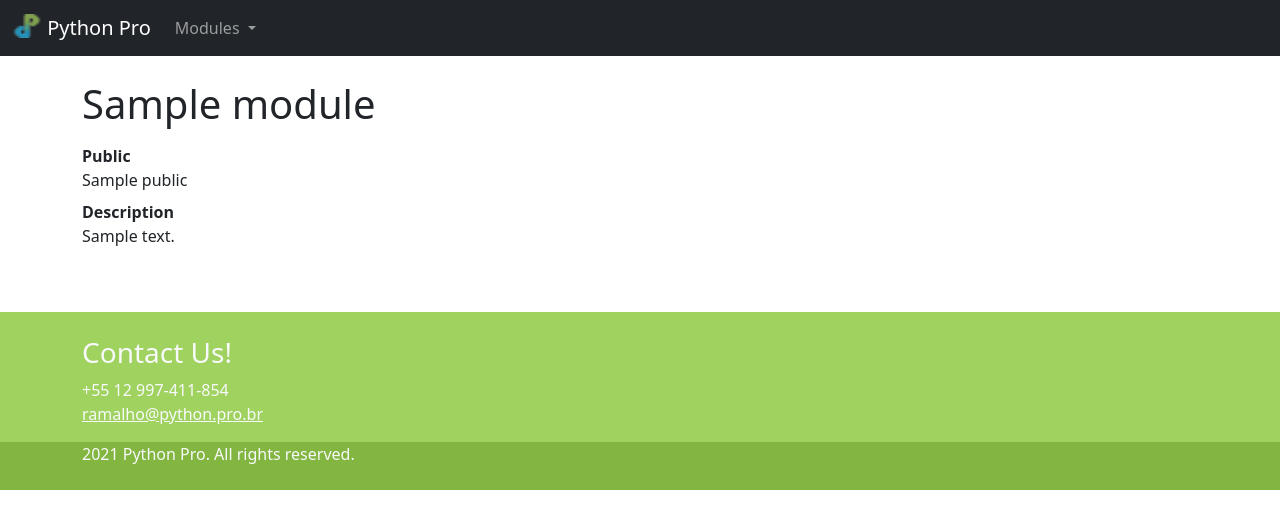
After one commit to JoaoZati/django_devpro, a Django app: template modules/templates/modules/module_details.html in a window 1280 px wide. The commit adds this page. Shown: the top 529 px of the page. Run offline with Django 3.2, Linux system fonts and the light colour scheme; the template is opened without the code that fills it: most values are stand-ins (such as "Sample title", 1, 10 or a date in 2020); some libraries are stand-ins or nearby versions.

Commit message:
Part 9: Add links and html files to modules; *Still miss testings; - navbar.html: add method get_absolute_url (models give the model slug); - main/urls.py: include modules path; - modules/urls.py: create url path for views details; - views.py: create function details that return module/module_details.html with context from facade.py; - facade.py: add function find_modules that return Module slug from slug; - module_details.html: Create web page with module title, public and description;

```diff
--- a/base/templates/base/navbar.html
+++ b/base/templates/base/navbar.html
@@ -16,7 +16,7 @@
                     </a>
                     <ul class="dropdown-menu dropdown-menu-dark" aria-labelledby="navbarDarkDropdownMenuLink">
                         {% for module in MODULES %}
-                        <li><a class="dropdown-item" href="#">{{ module.title }}</a></li>
+                        <li><a class="dropdown-item" href="{{ module.get_absolute_url }}">{{ module.title }}</a></li>
                         {% endfor %}
                     </ul>
                 </li>
--- a/main/urls.py
+++ b/main/urls.py
@@ -20,7 +20,8 @@ from main import settings
 urlpatterns = [
     path('admin/', admin.site.urls),
     path('', include('base.urls')),
-    path('demonstration/', include('demonstration.urls'))
+    path('demonstration/', include('demonstration.urls')),
+    path('modules/', include('modules.urls')),
 ]
 
 if settings.DEBUG:
--- a/modules/facade.py
+++ b/modules/facade.py
@@ -10,3 +10,7 @@ def list_modules_ordered() -> List[Module]:
     """
 
     return list(Module.objects.order_by('order').all())
+
+
+def find_module(slug):
+    return Module.objects.get(slug=slug)
--- /dev/null
+++ b/modules/templates/modules/module_details.html
@@ -0,0 +1,18 @@
+{% extends 'base/base.html' %}
+{% load static %}
+{% block title %}{{module.title}}{% endblock title %}
+{% block content %}
+    <div class="container">
+        <div class="row">
+            <div class="col-md-12">
+                <h1 class="mt-4 mb-3">{{ module.title}}</h1>
+                <dl>
+                    <dt>Public</dt>
+                    <dd>{{ module.public }}</dd>
+                    <dt>Description</dt>
+                    <dd>{{ module.description }}</dd>
+                </dl>
+            </div>
+        </div>
+    </div>
+{% endblock content %}
```
Also changed, not shown: modules/tests/test_dropdown_modules.py (+3 -3 lines), modules/urls.py (added, +8 -0 lines), modules/views.py (+10 -2 lines).
